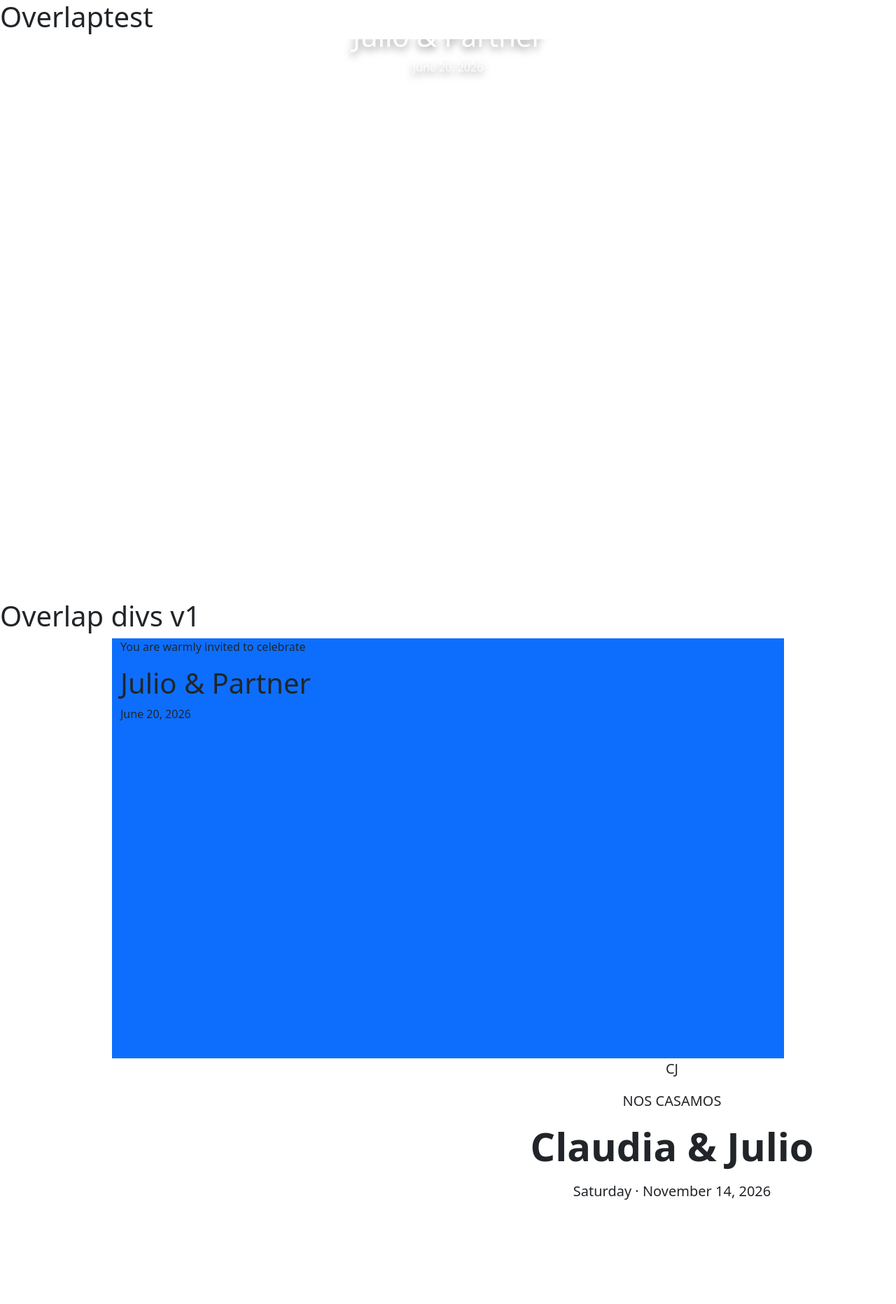
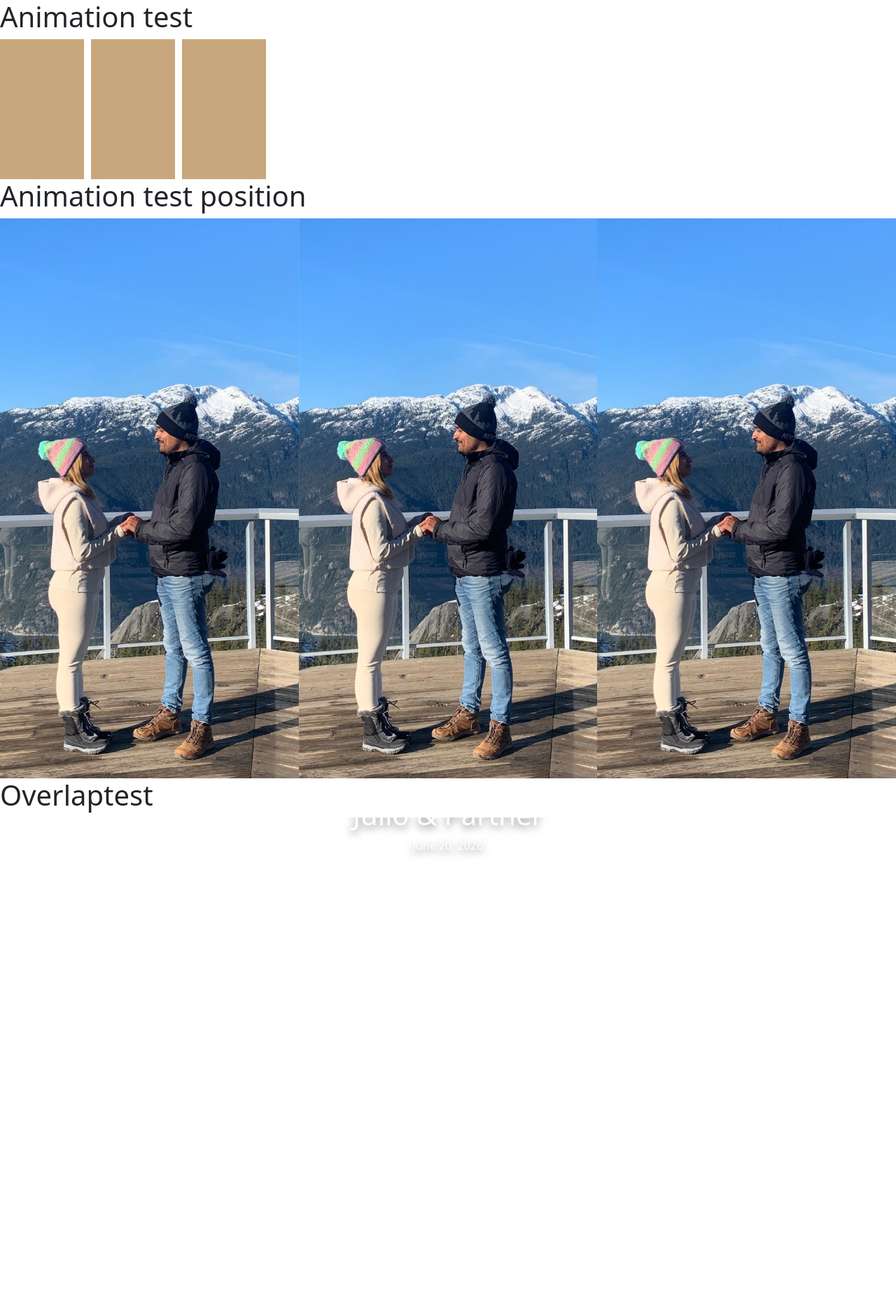
Before and after one commit to iconitodotcom/wedding-invite, a Flask app: page /test in a window 1280 px wide. Shown: the top 1863 px of the page at 70% size. Before the commit the page ends 1714 px from the top, so only its background shows below. Run offline with Flask 3, Linux system fonts and the light colour scheme.

Commit message:
adding animation to hero text and background images

```diff
--- a/invite/templates/test.html
+++ b/invite/templates/test.html
@@ -84,10 +84,115 @@
   }
 }
 
-/*style overlap divs v1*/
+/*animation test*/
+
+.box-container {
+  display: flex;
+  gap: 10px;
+}
+
+.box {
+  width: 120px;
+  height: 200px;
+  background-color: #c9a77d;
+  opacity: 0;
+  animation: fadeSlide 1s ease forwards;
+}
+
+/* staggered animation */
+.box-1 { animation-delay: 0s; }
+.box-2 { animation-delay: 0.2s; }
+.box-3 { animation-delay: 0.4s; }
+
+.box {
+  animation: scaleIn 0.8s ease forwards;
+}
+
+
+@keyframes fadeSlide {
+  from {
+    opacity: 0;
+    transform: translateY(20px);
+  }
+  to {
+    opacity: 1;
+    transform: translateY(0);
+  }
+}
+@keyframes scaleIn {
+  from {
+    opacity: 0;
+    transform: scale(0.95);
+  }
+  to {
+    opacity: 1;
+    transform: scale(1);
+  }
+}
+
+.hero {
+  display: flex;
+  height: 100vh;
+  overflow: hidden;
+}
+
+.panel {
+  flex: 1;
+  background-size: cover;
+  background-position: center;
+  animation: slideIn 1s ease-out forwards;
+}
+
+/* start positions */
+.panel-left {
+  /* transform: translateX(-100%); */
+  transform: translateY(-50%);
+}
+
+.panel-center {
+  transform: translateY(50%);
+}
+
+.panel-right {
+  /* transform: translateX(100%); */
+  transform: translateY(-50%);
+}
+
+/* stagger */
+.panel-left  { animation-delay: 0s; }
+.panel-center{ animation-delay: 0.15s; }
+.panel-right { animation-delay: 0.3s; }
+
+@keyframes slideIn {
+  to {
+    transform: translateX(0) translateY(0);
+  }
+}
+
+
 
 
 </style>
+
+
+ <h1>Animation test</h1>
+ <div class="box-container">
+  <div class="box box-1"></div>
+  <div class="box box-2"></div>
+  <div class="box box-3"></div>
+</div>
+ <h1>Animation test position</h1>
+ <div class="hero">
+  <div class="panel panel-left"></div>
+  <div class="panel panel-center"></div>
+  <div class="panel panel-right"></div>
+</div>
+
+
+
+
+
+
 <!--
 <section class="hero-split">
   <div class="panel left"></div>
```
Also changed, not shown: invite/static/css/base.css (+36 -14 lines), invite/templates/index.html (+5 -5 lines).
